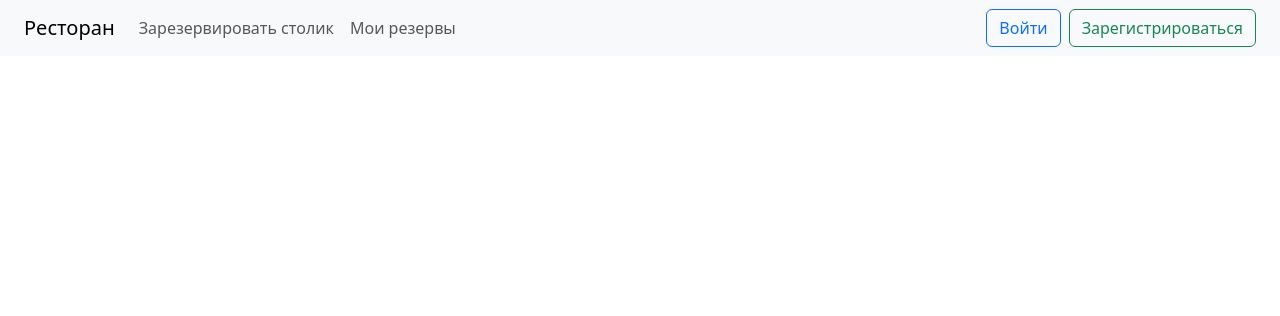
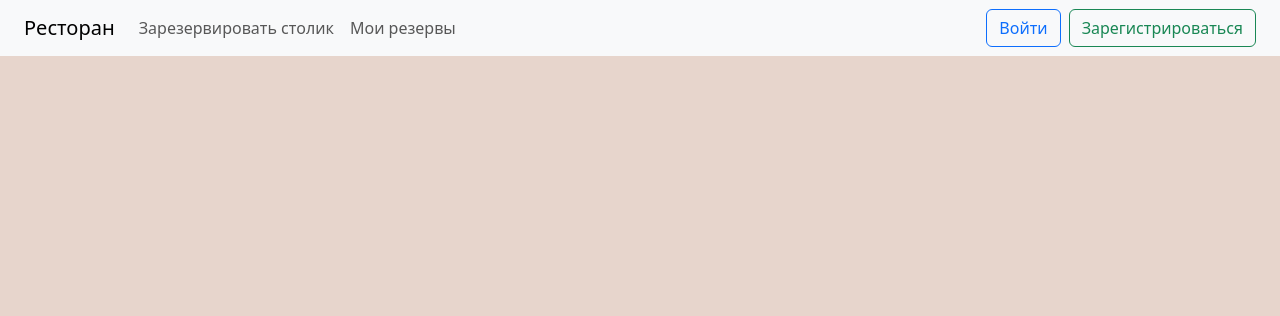
Before and after one commit to Megidenov241005/Restaurant, a Django app: page / in a window 1280 px wide. Shown: the top 316 px of the page. Run offline with Django 5.2, Linux system fonts and the light colour scheme.

Commit message:
добавил style.css

```diff
--- a/Restaurant/Restaurant/settings.py
+++ b/Restaurant/Restaurant/settings.py
@@ -115,6 +115,9 @@ USE_TZ = True
 # Static files (CSS, JavaScript, Images)
 # https://docs.djangoproject.com/en/5.2/howto/static-files/
 
+STATICFILES_DIRS = [
+    BASE_DIR / "static",
+]
 STATIC_URL = 'static/'
 
 # Default primary key field type
--- /dev/null
+++ b/Restaurant/main/static/css/style.css
@@ -0,0 +1,3 @@
+body{
+    background: #e7d5cc;
+}
--- a/Restaurant/main/templates/pattern.html
+++ b/Restaurant/main/templates/pattern.html
@@ -1,9 +1,11 @@
+{% load static %}
 <!DOCTYPE html>
 <html lang="ru">
 <head>
     <meta charset="UTF-8">
     <title>{% block title %}Ресторан{% endblock %}</title>
     <link rel="stylesheet" href="https://cdn.jsdelivr.net/npm/bootstrap@5.3.2/dist/css/bootstrap.min.css">
+    <link rel="stylesheet" href="{% static 'css/style.css' %}">
 </head>
 <body>
     <nav class="navbar navbar-expand-lg navbar-light bg-light px-4">
--- a/Restaurant/main/urls.py
+++ b/Restaurant/main/urls.py
@@ -1,3 +1,5 @@
+from django.conf import settings
+from django.conf.urls.static import static
 from django.urls import path
 from .views import *
 
@@ -9,4 +11,4 @@ urlpatterns = [
     path('logout', logout_view, name = 'logout'),
     path('login', login_view, name = 'login'),
     path('register/', register_view, name = 'register'),
-]
+] + static(settings.STATIC_URL, document_root=settings.STATIC_ROOT)
```
